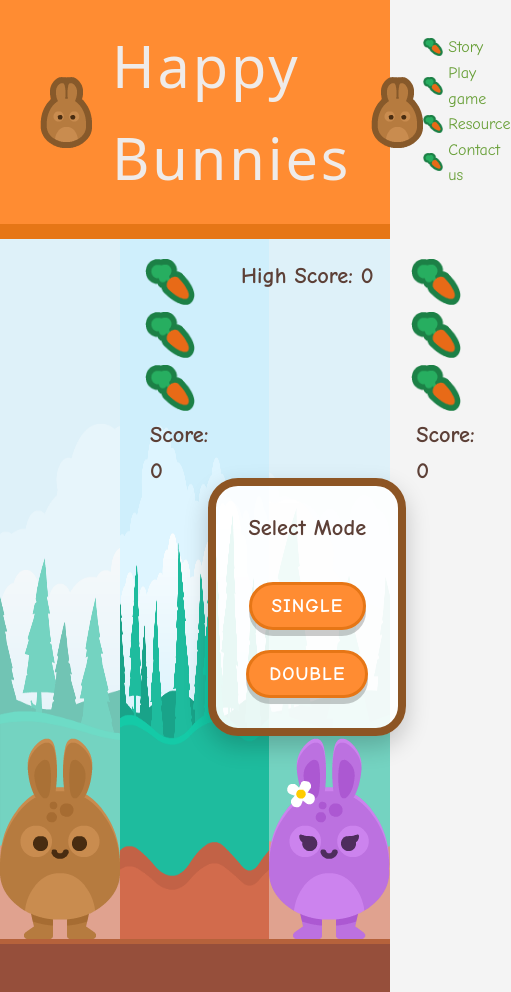
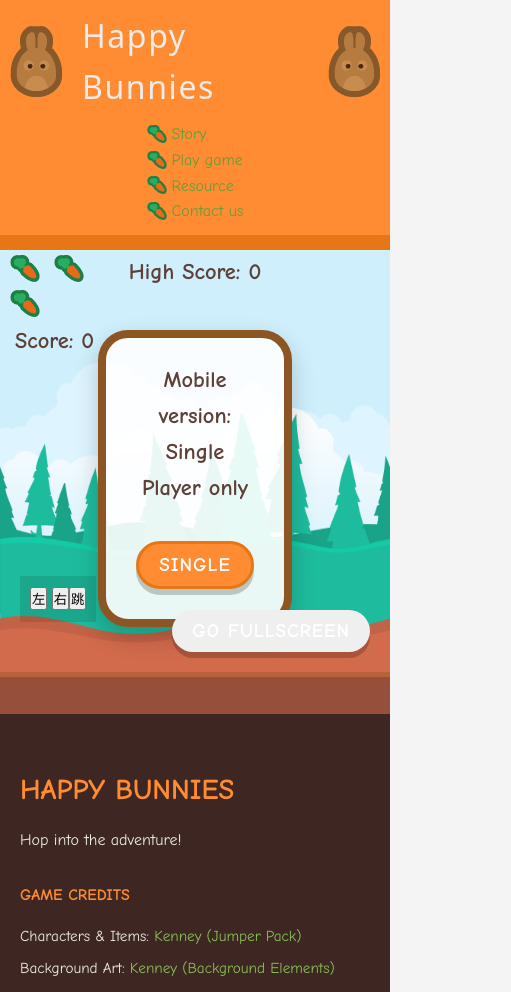
Before and after one commit to deeumiya-huang/happy-bunnies-game, a website with bundled scripts: page index.html in a window 390 px wide. Shown: the top 992 px of the page, 511 px wide, since content can reach past the window. Built offline with nearby package versions, Linux system fonts and the light colour scheme; a web font is replaced by a local one.

Commit message:
feat: implement responsive design and fullscreen support
-Add responsive layout for mobile compatibility
-Restrict mobile version to single-player mode only
-Add fullscreen API integration

```diff
--- a/index.html
+++ b/index.html
@@ -31,6 +31,16 @@
         <div class="subcontainer">
             <img id="left-bunny" src="src/assets/bunny1_stand.png" alt="left bunny">
             <section id="game-container">
+                <button class="btn" id="fullscreen-btn">Go Fullscreen</button>
+                <div id="mobile-controls">
+                    <div class="move-btns">
+                        <button class="btn-mobile" id="btn-left">左</button>
+                        <button class="btn-mobile" id="btn-right">右</button>
+                    </div>
+                    <div class="action-btns">
+                        <button class="btn-mobile" id="btn-jump">跳</button>
+                    </div>
+                </div>
                 <div class="canvas-wrapper">
                     <canvas id="bgCanvas"></canvas>
                     <canvas id="mainCanvas"></canvas>
--- a/src/main.js
+++ b/src/main.js
@@ -11,8 +11,11 @@ export const pauseBtn = document.querySelector('#game-pause');
 export const modeBtn = document.querySelector('#change-mode');
 export const gameBoard = document.querySelector('#game-board');
 export const gameHint = document.querySelector('#hint');
-export const modeName = document.querySelector('#mode-name');
+const modeName = document.querySelector('#mode-name');
 const player2Display = document.querySelector('#player2-wrapper');
+
+const fullscreenBtn = document.querySelector('#fullscreen-btn');
+const gameContainer = document.querySelector('#game-container');
 // drawing background is included in resize function, consider carefully when modify resize function
 function resize() {
     const {width, height} = bgCanvas.parentElement.getBoundingClientRect();
@@ -23,6 +26,51 @@ function resize() {
     if (game && game.isReady){
         game.drawBackground(loadedAssets);
     }
+}
+function handleMobileRestriction() {
+    const isMobile = window.innerWidth <= 768;
+
+    if (isMobile) {
+        // mobile can only play single mode
+        game.gameMode = 'single';
+        modeName.textContent = 'Single Mode (Mobile Optimized)';
+        player2Display.style.visibility = 'hidden';
+
+        // hide double mode btn
+        modeBtn.style.display = 'none';
+        doubleBtn.style.display = 'none';
+
+        selectMode.textContent = "Mobile version: Single Player only";
+    }
+}
+function setupMobileControls() {
+    const btnLeft = document.querySelector('#btn-left');
+    const btnRight = document.querySelector('#btn-right');
+    const btnJump = document.querySelector('#btn-jump');
+
+    btnLeft.addEventListener('touchstart', (e) => {
+        e.preventDefault(); // intercept the browser's default behavior
+        game.keys['keyA'] = true;
+    }, {passive: false})
+    btnLeft.addEventListener('touchend', () => {
+        game.keys['KeyA'] = false;
+    });
+
+    btnRight.addEventListener('touchstart', (e) => {
+        e.preventDefault();
+        game.keys['KeyD'] = true;
+    });
+    btnRight.addEventListener('touchend', () => {
+        game.keys['KeyD'] = false;
+    });
+
+    btnJump.addEventListener('touchstart', (e) => {
+        e.preventDefault();
+        game.keys['KeyW'] = true;
+    });
+    btnJump.addEventListener('touchend', () => {
+        game.keys['KeyW'] = false;
+    });
 }
 function displayInitialHighScore() {
     const highScore = localStorage.getItem('bunny_high_score') || 0;
@@ -43,6 +91,8 @@ function setUpDisplay() {
 async function boot() {
     await initAssets(); // wait important resource loaded and start to play game.
     game.isReady = true;
+
+    handleMobileRestriction();
     resize(); // decide canvas' width and height first to let all the entity get correct x/y
     // initialize game and bind keyboard input onto button click
     displayInitialHighScore();
@@ -52,6 +102,8 @@ async function boot() {
     );
 
     console.log(`game initialize!`);
+
+    setupMobileControls();
 
     singleBtn.addEventListener('click', () => {
         game.gameMode = 'single';
@@ -122,6 +174,29 @@ async function boot() {
     });
 }
 
-window.addEventListener('resize', resize);
+window.addEventListener('resize', () => {
+    handleMobileRestriction();
+    resize();
+});
+
+fullscreenBtn.addEventListener('click', () => {
+    if (!document.fullscreenElement) {
+        gameContainer.requestFullscreen().catch(err => {
+            alert(`Error attempting to enable full-screen mode: ${err.message}`);
+        });
+        fullscreenBtn.textContent = "Exit Fullscreen";
+    } else {
+        document.exitFullscreen();
+        fullscreenBtn.textContent = "Go Fullscreen";
+    }
+});
+// listen for fullscreen change events (updates button text when Esc is pressed).
+document.addEventListener('fullscreenchange', () => {
+    if (!document.fullscreenElement) {
+        fullscreenBtn.textContent = "Go Fullscreen";
+        // trigger resize to ensure canvas dimensions are correct after exiting fullscreen.
+        resize();
+    }
+});
 
 boot();
--- a/styles.css
+++ b/styles.css
@@ -105,6 +105,24 @@ nav li::before {
 #game-container {
     flex: 6;
     position: relative;
+}
+#game-container:fullscreen {
+    display: flex;
+    flex-direction: column;
+    justify-content: center;
+    align-items: center;
+}
+
+#game-container:fullscreen .canvas-wrapper {
+    width: 100vw;
+    height: 100vh;
+}
+
+#fullscreen-btn {
+    position: absolute;
+    bottom: 20px;
+    right: 20px;
+    z-index: 3;
 }
 .game-items {
     position: absolute;
@@ -342,3 +360,48 @@ nav li::before {
     font-size: 0.85rem;
     color: #bdc3c7;
 }
+#mobile-controls {
+    display: none;
+}
+
+@media (max-width: 768px) {
+    .header-container {
+        padding: 10px;
+        grid-template-columns: 1fr;
+    }
+    .page-title {
+        grid-column: 1;
+    }
+    .title {
+        font-size: 2rem;
+    }
+    nav {
+        justify-self: center;
+        margin-top: 10px;
+    }
+     #left-bunny, #right-bunny {
+        display: none;
+    }
+    .canvas-wrapper {
+        height: 50vh;
+    }
+    .game-items {
+        padding: 5px;
+    }
+    .player-wrapper {
+        width: 120px;
+    }
+    .player-lives img {
+        width: 30px; /* Shrink the carrot icon */
+    }
+    #mobile-controls {
+        position: absolute;
+        bottom: 50px;
+        left: 20px;
+        z-index: 3;
+        display: flex;
+        justify-content: space-between;
+        padding: 10px;
+        background: rgba(0,0,0,0.1);
+    }
+}
```
